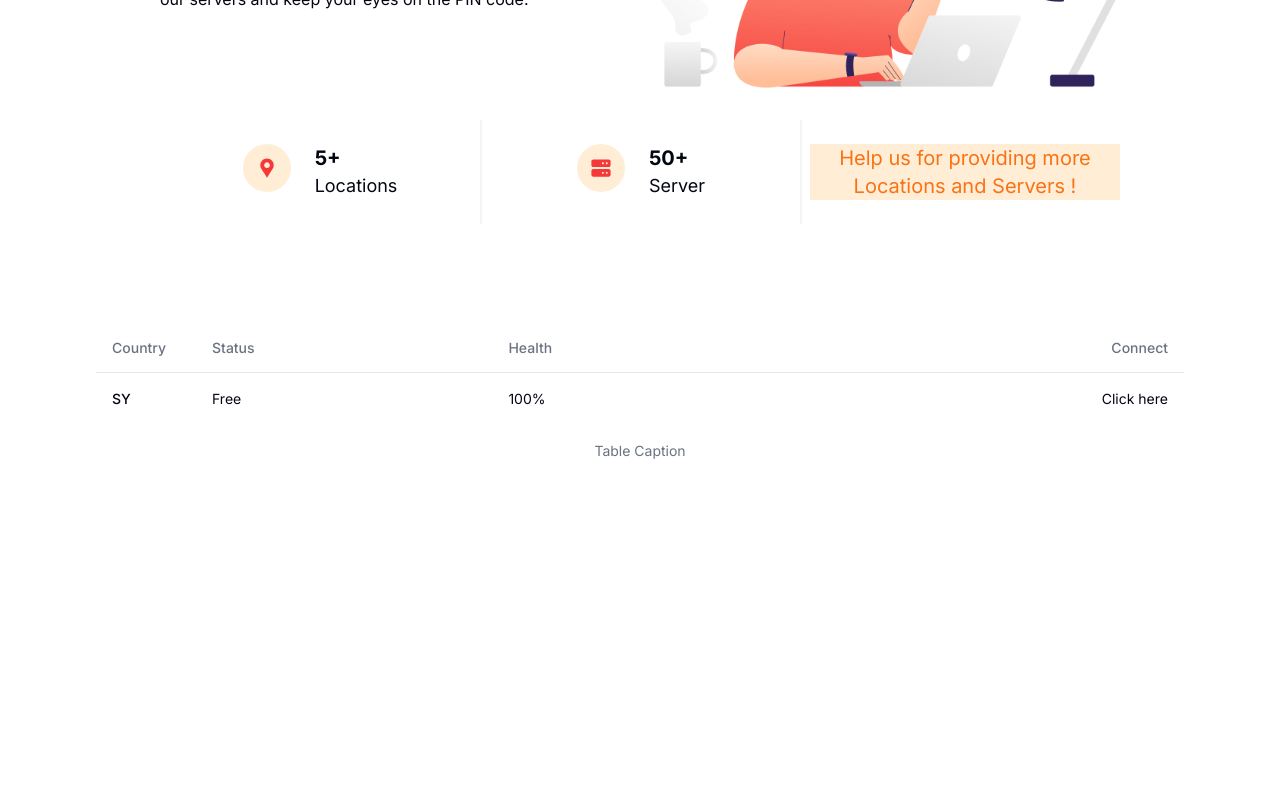
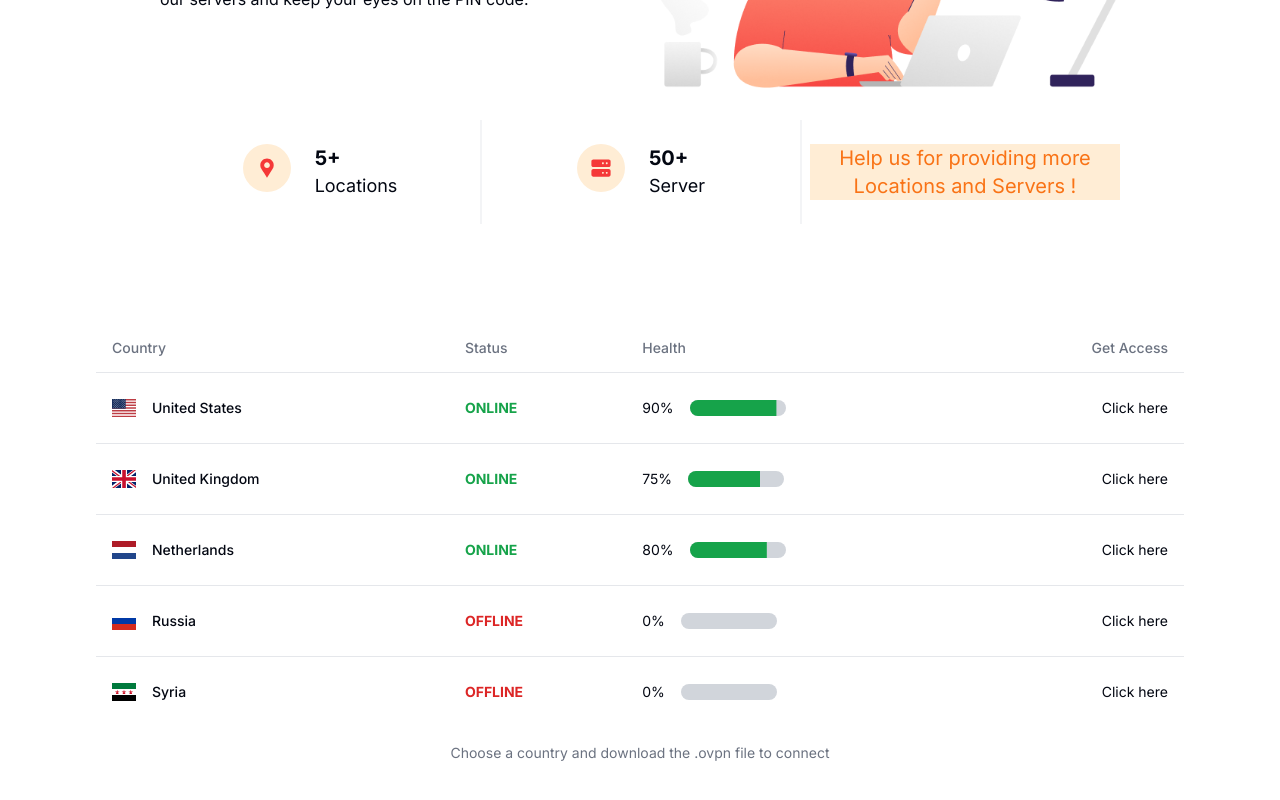
Before and after one commit to MohamadSafi/FreeVPN, a Next.js app: page / in a window 1280 px wide. Shown: the part 386-1186 px from the top of the page. Before the commit the page ends 943 px from the top, so only its background shows below. Built offline with nearby package versions, Linux system fonts and the light colour scheme.

Commit message:
Servers Table

```diff
--- a/package.json
+++ b/package.json
@@ -10,6 +10,7 @@
   },
   "dependencies": {
     "@radix-ui/react-dropdown-menu": "^2.0.5",
+    "@radix-ui/react-progress": "^1.0.3",
     "@types/node": "20.5.9",
     "@types/react": "18.2.21",
     "@types/react-dom": "18.2.7",
--- a/src/components/custom/NavBurger.tsx
+++ b/src/components/custom/NavBurger.tsx
@@ -15,7 +15,6 @@ import {
   DropdownMenuPortal,
   DropdownMenuSubContent,
 } from "@/components/ui/dropdown-menu";
-import LangDropDown from "./LangDropDown";
 
 export default function NavBurger() {
   return (
--- a/src/components/custom/ServerTable.tsx
+++ b/src/components/custom/ServerTable.tsx
@@ -7,25 +7,108 @@ import {
   TableHeader,
   TableRow,
 } from "@/components/ui/table";
+import Link from "next/link";
+import "node_modules/flag-icons/css/flag-icons.min.css";
+import { Progress } from "@/components/ui/progress";
 
 export default function ServerTable() {
   return (
     <Table>
-      <TableCaption>Table Caption</TableCaption>
+      <TableCaption>
+        Choose a country and download the .ovpn file to connect
+      </TableCaption>
       <TableHeader>
         <TableRow>
-          <TableHead className="w-[100px]">Country</TableHead>
+          <TableHead>Country</TableHead>
           <TableHead>Status</TableHead>
           <TableHead>Health</TableHead>
-          <TableHead className="text-right">Connect</TableHead>
+          <TableHead className="text-right">Get Access</TableHead>
         </TableRow>
       </TableHeader>
       <TableBody>
         <TableRow>
-          <TableCell className="font-medium">SY</TableCell>
-          <TableCell>Free</TableCell>
-          <TableCell>100%</TableCell>
-          <TableCell className="text-right">Click here</TableCell>
+          <TableCell className="font-medium flex items-center gap-4">
+            <span className="fi fi-us p-3"></span>
+            <p className="font-medium">United States</p>
+          </TableCell>
+          <TableCell className="text-green-600 font-bold">ONLINE</TableCell>
+          <TableCell className="flex items-center gap-4">
+            90%
+            <Progress value={90} className="bg-gray-300 text-green-600 w-24" />
+          </TableCell>
+          <TableCell className="text-right">
+            <Link href="" className="hover:underline">
+              Click here
+            </Link>
+          </TableCell>
+        </TableRow>
+
+        <TableRow>
+          <TableCell className="font-medium flex items-center gap-4">
+            <span className="fi fi-gb p-3"></span>
+            <p className="font-medium">United Kingdom</p>
+          </TableCell>
+          <TableCell className="text-green-600 font-bold">ONLINE</TableCell>
+          <TableCell className="flex items-center gap-4">
+            75%
+            <Progress value={75} className="bg-gray-300 text-green-600 w-24" />
+          </TableCell>
+          <TableCell className="text-right">
+            <Link href="" className="hover:underline">
+              Click here
+            </Link>
+          </TableCell>
+        </TableRow>
+
+        <TableRow>
+          <TableCell className="font-medium flex items-center gap-4">
+            <span className="fi fi-nl p-3"></span>
+            <p className="font-medium">Netherlands</p>
+          </TableCell>
+          <TableCell className="text-green-600 font-bold">ONLINE</TableCell>
+          <TableCell className="flex items-center gap-4">
+            80%
+            <Progress value={80} className="bg-gray-300 text-green-600 w-24" />
+          </TableCell>
+          <TableCell className="text-right">
+            <Link href="" className="hover:underline">
+              Click here
+            </Link>
+          </TableCell>
+        </TableRow>
+
+        <TableRow>
+          <TableCell className="font-medium flex items-center gap-4">
+            <span className="fi fi-ru p-3"></span>
+            <p className="font-medium">Russia</p>
+          </TableCell>
+          <TableCell className="text-red-600 font-bold">OFFLINE</TableCell>
+          <TableCell className="flex items-center gap-4">
+            0%
+            <Progress value={0} className="bg-gray-300 text-green-600 w-24" />
+          </TableCell>
+          <TableCell className="text-right">
+            <Link href="" className="hover:underline">
+              Click here
+            </Link>
+          </TableCell>
+        </TableRow>
+
+        <TableRow>
+          <TableCell className="font-medium flex items-center gap-4">
+            <span className="fi fi-sy p-3"></span>
+            <p className="font-medium">Syria</p>
+          </TableCell>
+          <TableCell className="text-red-600 font-bold">OFFLINE</TableCell>
+          <TableCell className="flex items-center gap-4">
+            0%
+            <Progress value={0} className="bg-gray-300 text-green-600 w-24" />
+          </TableCell>
+          <TableCell className="text-right">
+            <Link href="" className="hover:underline">
+              Click here
+            </Link>
+          </TableCell>
         </TableRow>
       </TableBody>
     </Table>
--- /dev/null
+++ b/src/components/ui/progress.tsx
@@ -0,0 +1,28 @@
+"use client";
+
+import * as React from "react";
+import * as ProgressPrimitive from "@radix-ui/react-progress";
+
+import { cn } from "@/lib/utils";
+
+const Progress = React.forwardRef<
+  React.ElementRef<typeof ProgressPrimitive.Root>,
+  React.ComponentPropsWithoutRef<typeof ProgressPrimitive.Root>
+>(({ className, value, ...props }, ref) => (
+  <ProgressPrimitive.Root
+    ref={ref}
+    className={cn(
+      "relative h-4 w-full overflow-hidden rounded-full bg-secondary",
+      className
+    )}
+    {...props}
+  >
+    <ProgressPrimitive.Indicator
+      className="h-full w-full flex-1 bg-green-600 transition-all"
+      style={{ transform: `translateX(-${100 - (value || 0)}%)` }}
+    />
+  </ProgressPrimitive.Root>
+));
+Progress.displayName = ProgressPrimitive.Root.displayName;
+
+export { Progress };
```
Also changed, not shown: 1 other file (tests, documents, lock files or other folders).
